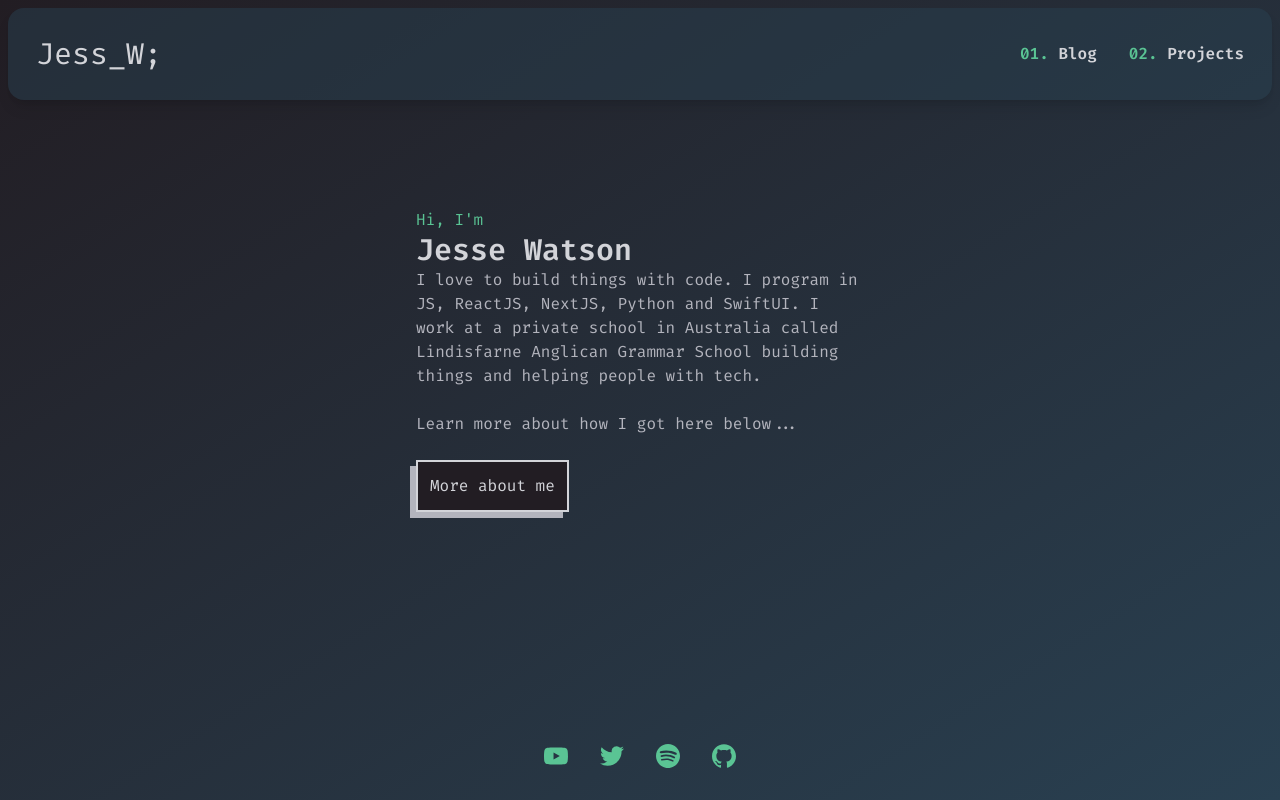
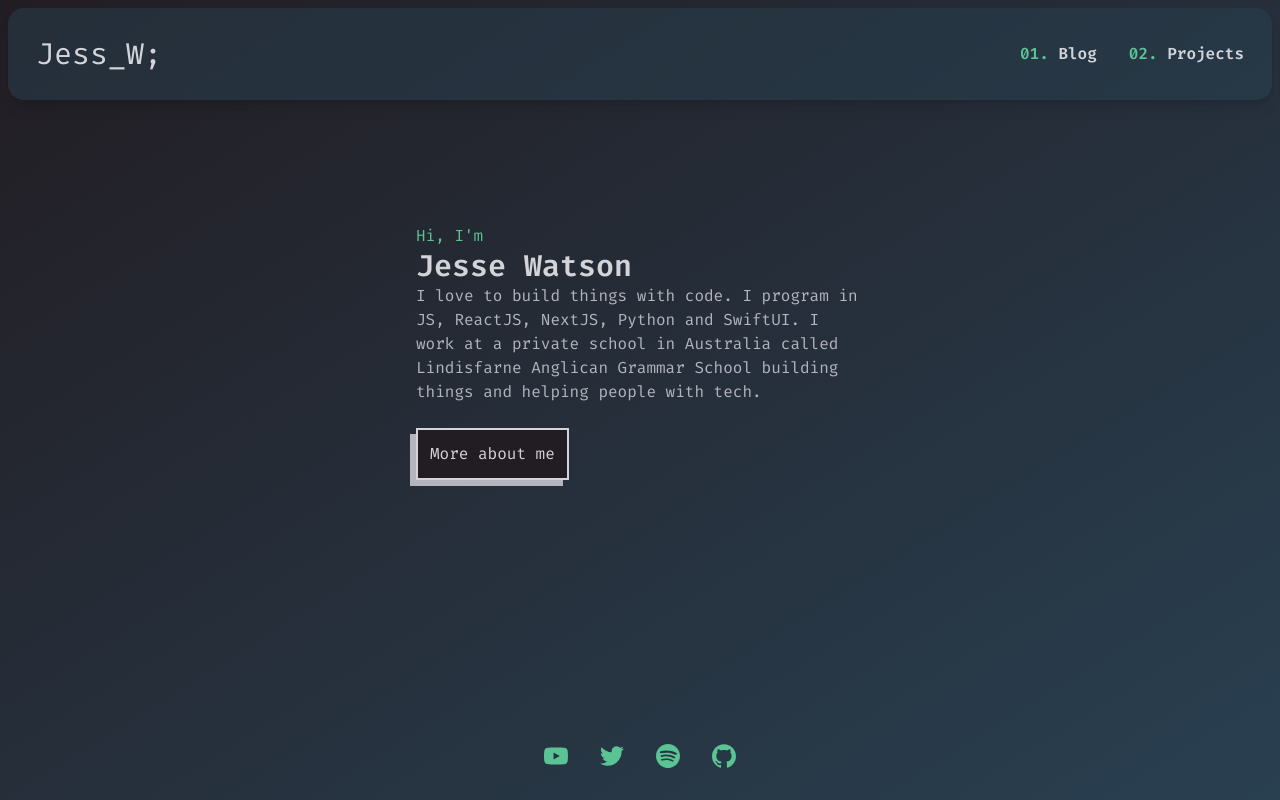
Before and after one commit to jessejwatson/Golden_Glass, a Next.js app: page / in a window 1280 px wide. Built offline with nearby package versions, Linux system fonts and the light colour scheme; a web font is replaced by a local one.

Commit message:
Update body.tsx

```diff
--- a/components/body.tsx
+++ b/components/body.tsx
@@ -17,9 +17,6 @@ export default function Body() {
             NextJS, Python and SwiftUI. I work at a private school in
             Australia called Lindisfarne Anglican Grammar School building
             things and helping people with tech.
-            <br></br>
-            <br></br>
-            Learn more about how I got here below...
           </p>
           <div className='pt-6'>
             <Link href={'/aboutMe'}>
```
